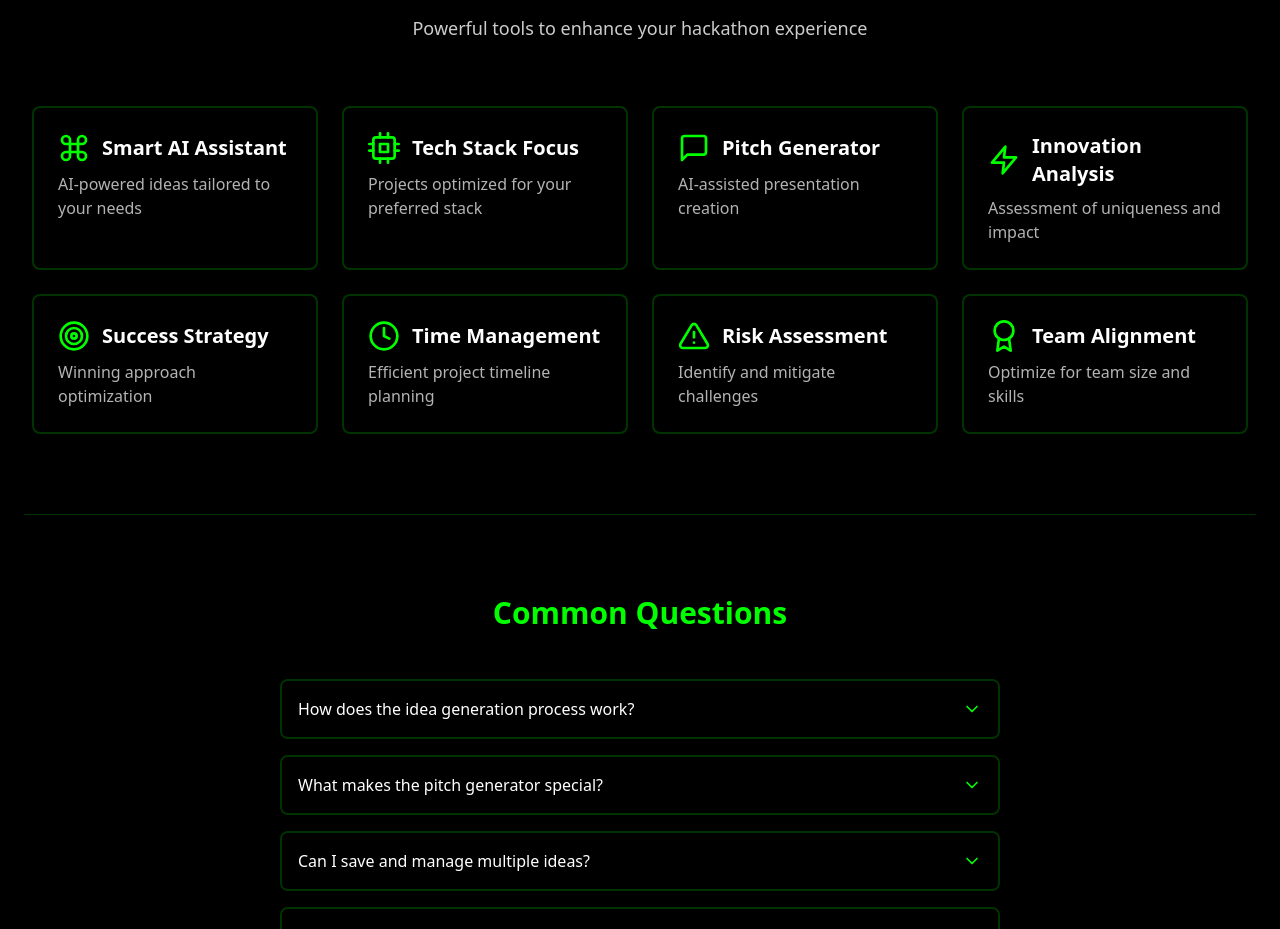
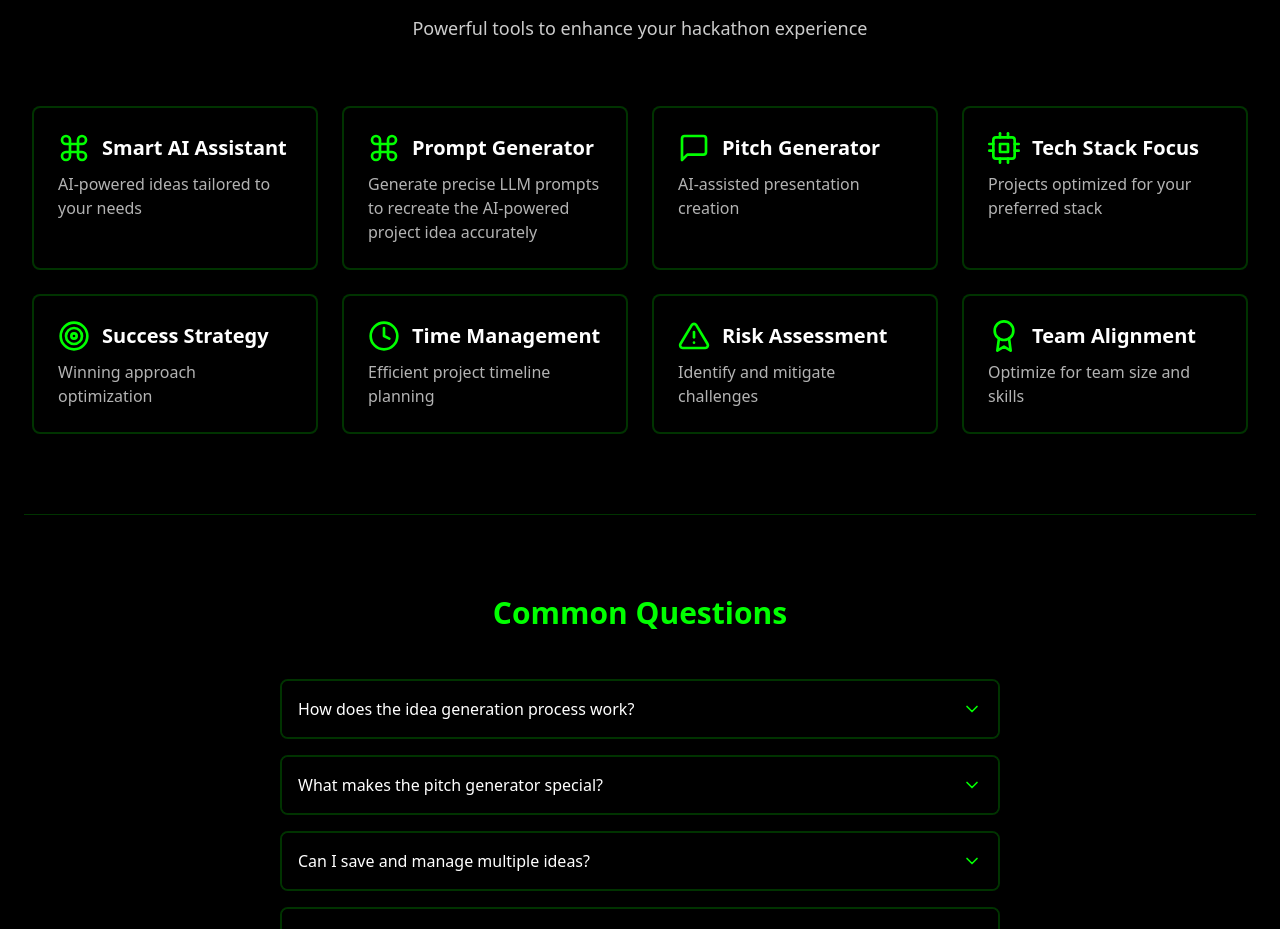
Before and after one commit to raghavxkatta/HackYours-BinaryBrains, a React (Vite) app: page / in a window 1280 px wide. Shown: the part 904-1833 px from the top of the page. Built offline with nearby package versions, Linux system fonts and the light colour scheme; no server answers.

Commit message:
Add in Key features

```diff
--- a/src/components/Features.jsx
+++ b/src/components/Features.jsx
@@ -8,9 +8,9 @@ const features = [
         description: "AI-powered ideas tailored to your needs",
     },
     {
-        icon: <FiCpu className="w-6 h-6 md:w-8 md:h-8" />,
-        title: "Tech Stack Focus",
-        description: "Projects optimized for your preferred stack",
+        icon: <FiCommand className="w-6 h-6 md:w-8 md:h-8" />,
+        title: "Prompt Generator",
+        description: "Generate precise LLM prompts to recreate the AI-powered project idea accurately",
     },
     {
         icon: <FiMessageSquare className="w-6 h-6 md:w-8 md:h-8 hidden lg:block" />,
@@ -18,9 +18,9 @@ const features = [
         description: "AI-assisted presentation creation",
     },
     {
-        icon: <FiZap className="w-6 h-6 md:w-8 md:h-8" />,
-        title: "Innovation Analysis",
-        description: "Assessment of uniqueness and impact",
+        icon: <FiCpu className="w-6 h-6 md:w-8 md:h-8" />,
+        title: "Tech Stack Focus",
+        description: "Projects optimized for your preferred stack",
     },
     {
         icon: <FiTarget className="w-6 h-6 md:w-8 md:h-8" />,
```
